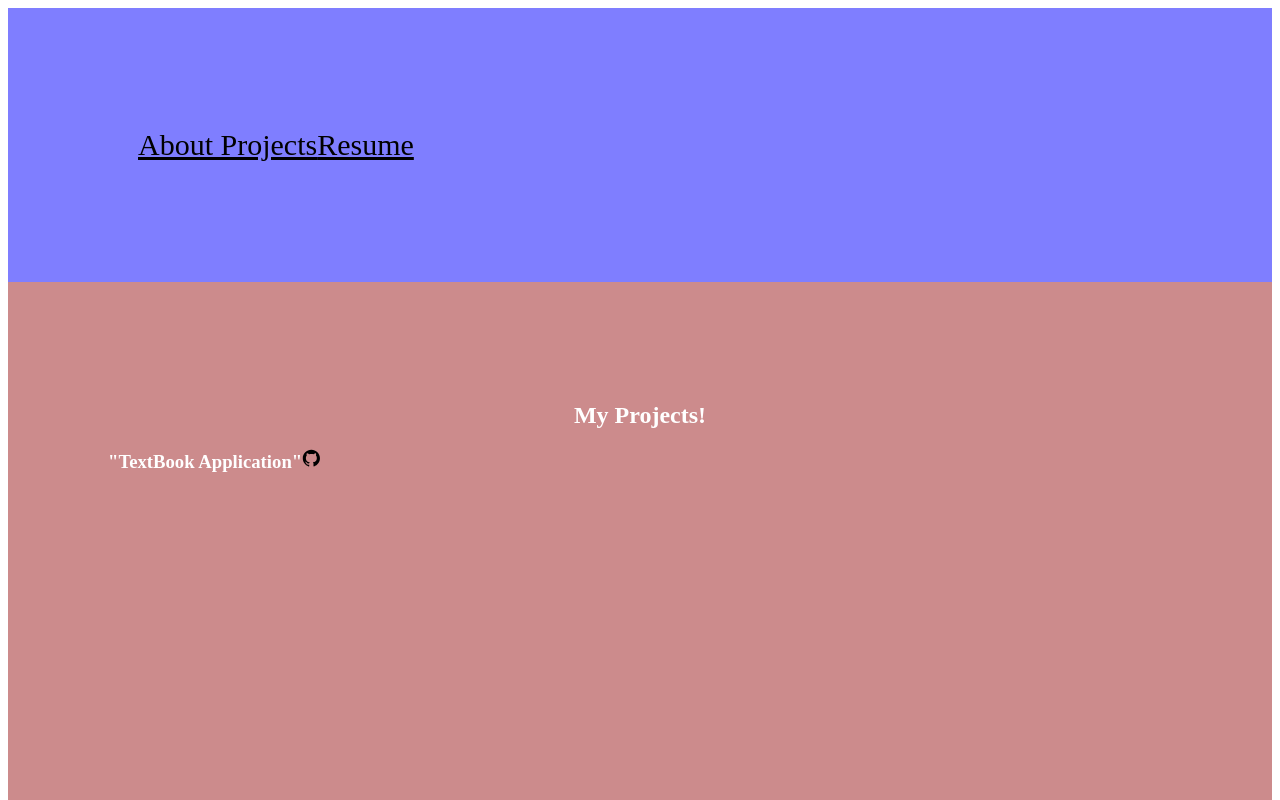
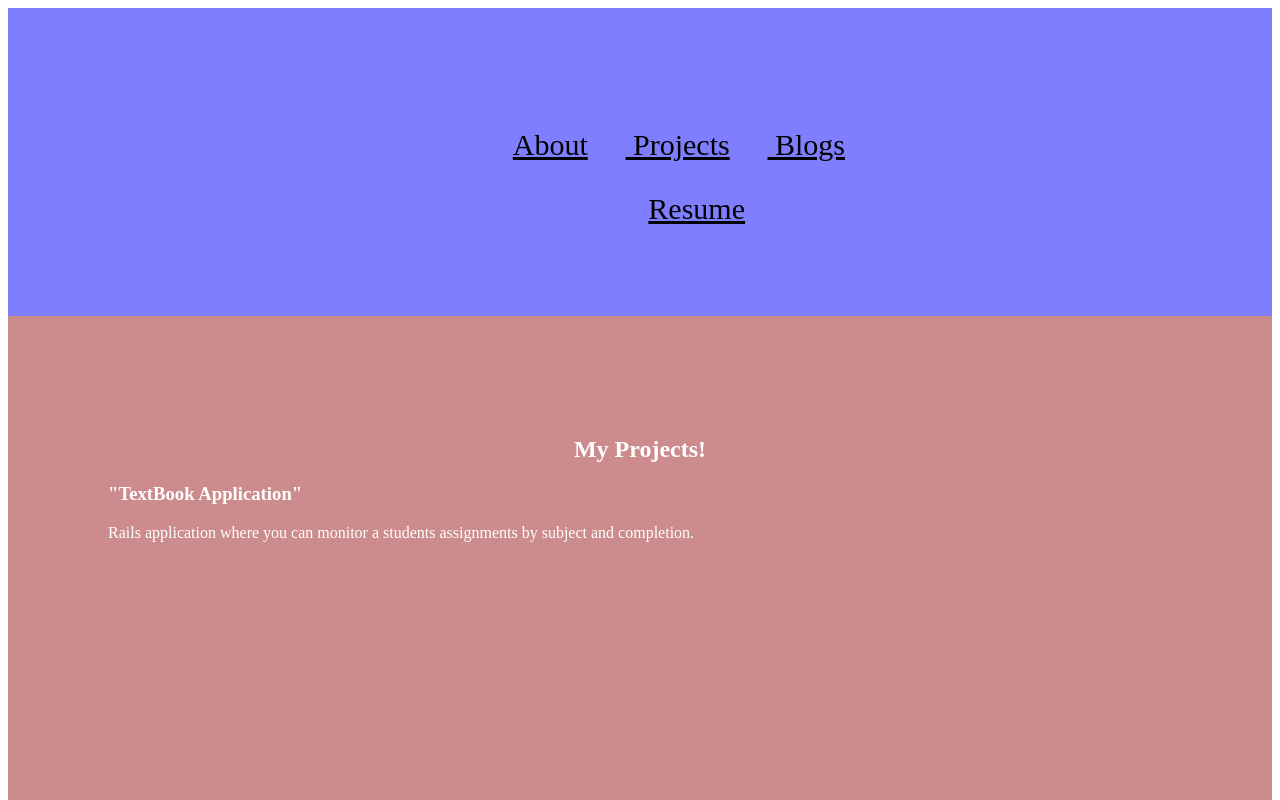
Before and after one commit to LetsJessCode/portfolio_site, a React (Create React App) app: page /projects in a window 1280 px wide. Shown: the top 800 px of the page. Built offline with nearby package versions, Linux system fonts and the light colour scheme.

Commit message:
added styling

```diff
--- a/src/App.js
+++ b/src/App.js
@@ -5,6 +5,7 @@ import { BrowserRouter as Router, Route, Switch } from 'react-router-dom'
 import About from './Components/About'
 import Projects from './Components/Project/Projects'
 import Footer from './Components/Footer/Footer'
+import Blogs from './Components/Blog/Blogs'
 // ------------------------------
 export class App extends Component {
    render() {
@@ -16,6 +17,7 @@ export class App extends Component {
             <Switch>
                 <Route exact path="/about" component={About} />
                 <Route exact path="/projects" component={Projects} />
+                <Route exact path="/blogs" component={Blogs} />
                 <Route render={ () => <p>Uh oh, you seem to have lost your way! Click home! </p> } />
               </Switch>
             <Footer />
--- /dev/null
+++ b/src/Components/Blog/Blogs.js
@@ -0,0 +1,13 @@
+import React, { Component } from 'react'
+
+export class Blogs extends Component {
+    render() {
+        return (
+        <div>
+
+        </div>
+        )
+    }
+}
+
+export default Blogs
--- a/src/Components/NavBar/Nav.css
+++ b/src/Components/NavBar/Nav.css
@@ -2,6 +2,14 @@
     padding: 90px;
     color: white;
     font-size: 30px;
+    text-align: center;
+  }
+  .navlink{
+    padding-left: 1cm;
+
+  }
+  .resume{
+    padding-left: 3cm;
   }
 
  a:link {
--- a/src/Components/NavBar/NavBar.js
+++ b/src/Components/NavBar/NavBar.js
@@ -9,11 +9,15 @@ import '../NavBar/Nav.css'
 const NavBar = () => {
     return (
         <nav className="nav">
-            <ul className="navlink">
-                <NavLink to="/about">About</NavLink>
-                <NavLink to="/projects"> Projects</NavLink>
-                <a href="https://learn.co/jessica_shearwood/resume">Resume</a>
+            <ul>
+                <NavLink className="navlink" to="/about">About</NavLink>
+                <NavLink className="navlink" to="/projects"> Projects</NavLink>
+                <NavLink className="navlink" to="/blogs"> Blogs </NavLink>
             </ul>
+            <div className="resume">
+                 <a href="https://learn.co/jessica_shearwood/resume">Resume</a>
+            </div>
+
         </nav>
     )
 }
--- a/src/Components/Project/Project.css
+++ b/src/Components/Project/Project.css
@@ -9,9 +9,24 @@
     color: white;
 }
 
-.title{
+.name{
     text-align: center;
 }
+
 .fixed-bottom {
     background: #7f7eff;
   }
+
+  .video{
+    border-radius: 10px;
+    overflow: hidden;
+  }
+.list{
+    text-align: left;
+}
+  .info{
+      text-align: left;
+  }
+  .textbook{
+      padding-left: 1cm;
+  }
--- a/src/Components/Project/Projects.js
+++ b/src/Components/Project/Projects.js
@@ -8,15 +8,15 @@ const Projects = () => {
     return (
 
         <div className="body">
-            <h2 className="title">My Projects! </h2>
-
+            <h2 className="name">My Projects! </h2>
             <div>
-                 <h3 className="textbook"> "TextBook Application"
-                    <a href="https://github.com/LetsJessCode/textbook"><GrGithub /> </a>
-                </h3>
+                 <h3 className="list"> "TextBook Application" </h3>
+                 <p className="info"> Rails application where you can monitor a students assignments by subject and completion.</p>
                      <ReactPlayer className="video"
                     url="https://youtu.be/UfLDn2Cxg4I" />
-                        <p> This Rails application allows you to create a user account, monitor what students have homework, and which subjects the assignments are in. As a student completes an assignment, it is removed from their homework list.</p>
+                <div className="icon">
+                    <a href="https://github.com/LetsJessCode/textbook"><GrGithub /></a>
+                </div>
             </div>
             <div>
                 <h3> </h3>
```
Also changed, not shown: src/Components/Blog/Blog.css (added).
